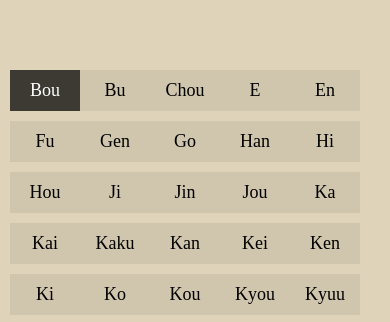
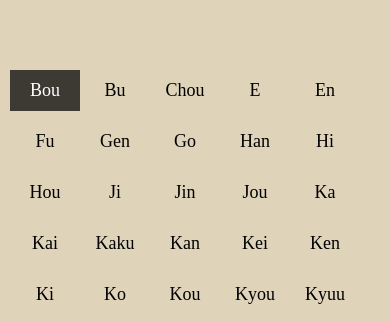
Before and after one commit to chicagostyle2099/tokyorakugaki-google-cloud, a Gatsby site: page / in a window 390 px wide. Shown: the part 521-843 px from the top of the page. Built offline with nearby package versions, Linux system fonts and the light colour scheme; Gatsby itself is replaced by a stand-in of ours; a web font is replaced by a local one.

Commit message:
remove transparency, have no background on button

```diff
--- a/src/widgets/filter_elements/filter_elements.css
+++ b/src/widgets/filter_elements/filter_elements.css
@@ -84,7 +84,7 @@
   .btn {
     padding: 10px 14px; /* Adjust padding for smaller screens */
     font-size: 18px; /* Adjust font size for smaller screens */
-    background-color:#05050511;
+    background-color:#DFD4BA;
     /* transition: background-color 0.7s ease; Smooth transition for background color change */
 
   }
```
